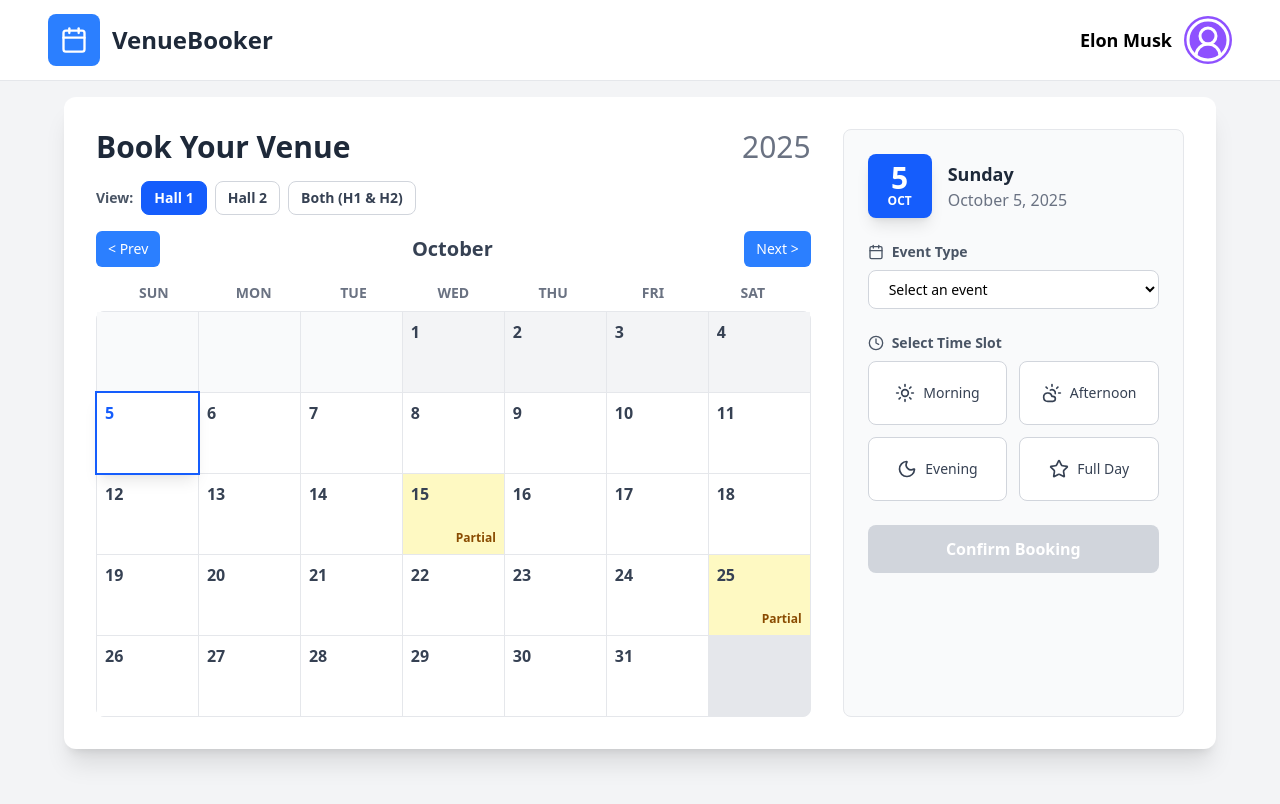
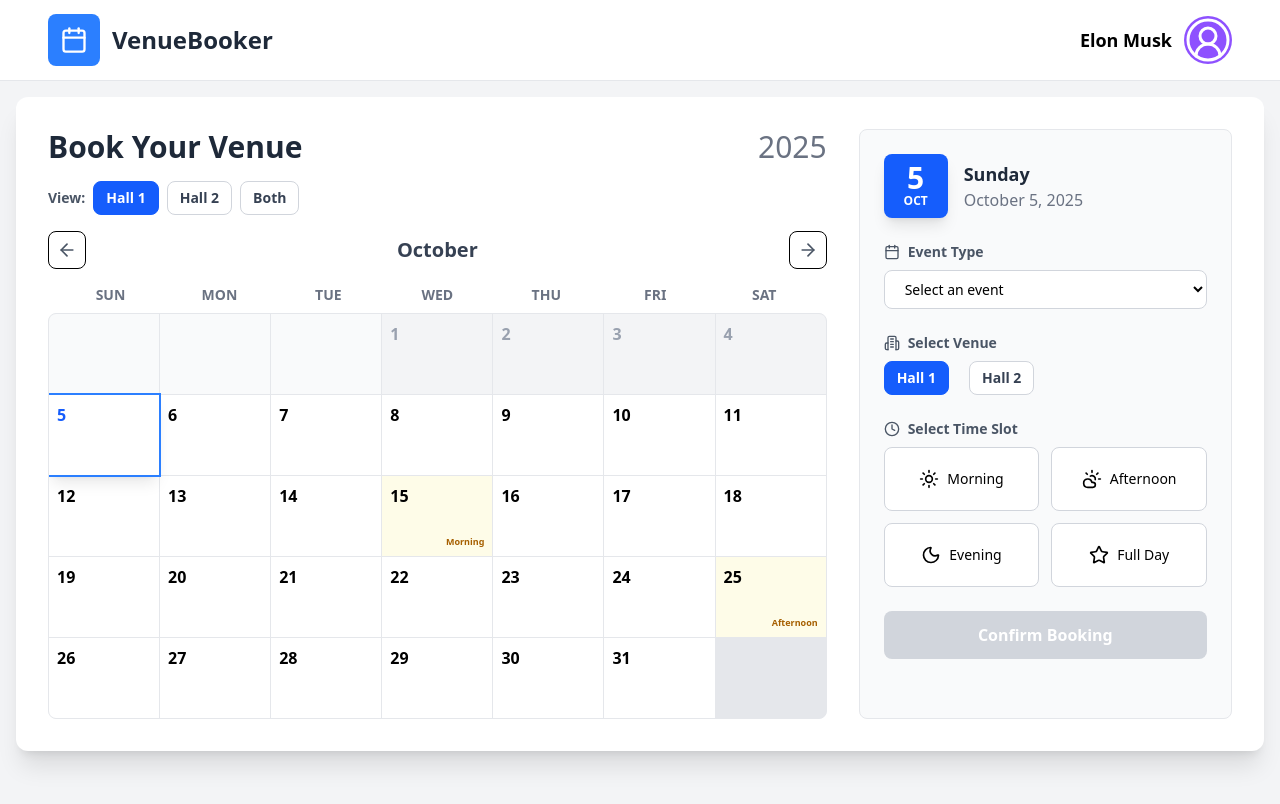
Before and after one commit to Rahul-kulal-73/testing2, a React app: page / in a window 1280 px wide. Shown: the top 804 px of the page. Built offline with nearby package versions, Linux system fonts and the light colour scheme; the HTML template or start-up script is replaced by a standard one.

Commit message:
fixed fullday button and toggle button

```diff
--- a/src/Components/VenueBookingSystem.jsx
+++ b/src/Components/VenueBookingSystem.jsx
@@ -1,5 +1,5 @@
 import React, { useState, useMemo, useEffect } from 'react';
-import { Calendar, Clock, X, AlertCircle, CheckCircle, Sun, CloudSun, Moon, Star } from 'lucide-react';
+import { Calendar, Clock, X, AlertCircle, CheckCircle, Sun, CloudSun, Moon, Star, ArrowLeft, ArrowRight } from 'lucide-react';
 
 // Main component for the Venue Booking System
 const VenueBookingSystem = () => {
@@ -167,9 +167,6 @@ const VenueBookingSystem = () => {
     return basePrice * multiplier;
   }, [eventName, selectedSlot, pricing]);
 
-  const isAnySlotBookedOnSelectedDate = Object.keys(bookedSlotsForSelectedDate).length > 0;
-  const isFullDayBookedOnSelectedDate = 'Full Day' in bookedSlotsForSelectedDate;
-
   // --- RENDER FUNCTIONS ---
 
   const renderCalendar = () => {
@@ -189,52 +186,76 @@ const VenueBookingSystem = () => {
       const isPast = date < today;
       const isToday = date.getTime() === today.getTime();
       const isSelected = selectedDate && date.getTime() === selectedDate.getTime();
-
       const dateKey = formatDate(date);
       const dayBookings = bookings[dateKey] || {};
 
-      let isFullDay = false;
-      let isPartial = false;
+      const baseClasses = `h-16 md:h-20 relative flex flex-col transition-all duration-200 ${!isPast ? 'cursor-pointer' : 'bg-gray-100 text-gray-400'}`;
+      const borderClasses = isSelected ? 'ring-2 ring-blue-500 shadow-lg z-10' : isToday ? 'ring-2 ring-green-500' : '';
 
       if (calendarView === 'Both') {
-          const h1Bookings = dayBookings['Hall 1'] || {};
-          const h2Bookings = dayBookings['Hall 2'] || {};
-          isFullDay = h1Bookings['Full Day'] && h2Bookings['Full Day'];
-          isPartial = !isFullDay && (Object.keys(h1Bookings).length > 0 || Object.keys(h2Bookings).length > 0);
+        days.push(
+          <div key={day} onClick={() => !isPast && handleDateSelect(day)} className={`${baseClasses} p-2 ${borderClasses} bg-white ${!isPast ? 'hover:bg-gray-50' : ''}`}>
+            <div className={`font-semibold ${isSelected ? 'text-blue-600' : ''}`}>{day}</div>
+            {!isPast && (
+              <div className="mt-1.5 space-y-1">
+                {venues.map(venue => {
+                  const venueBookings = dayBookings[venue] || {};
+                  const bookedSlotKeys = Object.keys(venueBookings);
+                  const isBooked = bookedSlotKeys.length > 0;
+
+                  if (!isBooked) {
+                    return null; // Don't show anything if available
+                  }
+
+                  let statusText = '';
+                  let statusClass = '';
+
+                  if (venueBookings['Full Day']) {
+                    statusText = 'FD';
+                    statusClass = 'bg-red-100 text-red-800';
+                  } else {
+                    statusText = bookedSlotKeys.map(slot => slot.charAt(0)).join(',');
+                    statusClass = 'bg-yellow-100 text-yellow-800';
+                  }
+
+                  return (
+                    <div key={venue} className={`px-1.5 py-0.5 rounded-md text-[10px] font-bold text-center ${statusClass}`}>
+                      {venue.replace(' ', '')}:{statusText}
+                    </div>
+                  );
+                })}
+              </div>
+            )}
+          </div>
+        );
       } else {
         const venueBookings = dayBookings[calendarView] || {};
-          isFullDay = 'Full Day' in venueBookings;
-          isPartial = Object.keys(venueBookings).length > 0 && !isFullDay;
-      }
-
-      const classNames = [
-        'h-16 md:h-20 p-2 text-gray-700 flex flex-col relative transition-all duration-200',
-        isPast ? 'bg-gray-100 text-gray-400 cursor-not-allowed' : 'cursor-pointer',
-      ];
-
-      if (!isPast) {
-        if (isFullDay) classNames.push('bg-red-100 hover:bg-red-200');
-        else if (isPartial) classNames.push('bg-yellow-100 hover:bg-yellow-200');
-        else classNames.push('bg-white hover:bg-gray-50');
-      }
-
-      if (isSelected) classNames.push('ring-2 ring-blue-600 shadow-lg z-10');
-      else if (isToday) classNames.push('ring-2 ring-green-500');
+        const isFullDay = 'Full Day' in venueBookings;
+        const isPartial = Object.keys(venueBookings).length > 0 && !isFullDay;
+        const bgClass = isPast ? '' : isFullDay ? 'bg-red-50 hover:bg-red-100' : isPartial ? 'bg-yellow-50 hover:bg-yellow-100' : 'bg-white hover:bg-gray-50';
 
         days.push(
-        <div key={day} onClick={() => !isPast && handleDateSelect(day)} className={classNames.join(' ')}>
-          <div className={`font-semibold ${isSelected ? 'text-blue-600' : ''} ${isToday && !isSelected ? 'text-green-700' : ''}`}>{day}</div>
+          <div key={day} onClick={() => !isPast && handleDateSelect(day)} className={`${baseClasses} p-2 ${bgClass} ${borderClasses}`}>
+            <div className={`font-semibold ${isSelected ? 'text-blue-600' : ''}`}>{day}</div>
             <div className="flex-grow"></div>
-          {isFullDay && <div className="text-right md:text-xs text-[8px] font-bold text-red-700">Booked</div>}
-          {isPartial && <div className="text-right md:text-xs text-[8px] font-bold text-yellow-800">Partial</div>}
+            {!isPast && isFullDay && <div className="text-right text-[9px] font-bold text-red-700">Full Day</div>}
+            {!isPast && isPartial && (
+              <div className="text-right text-[9px] font-bold text-yellow-700 space-y-0.5">
+                {Object.keys(venueBookings).map(slot => <div key={slot}>{slot}</div>)}
+              </div>
+            )}
           </div>
         );
       }
+    }
 
-    return <div className="grid grid-cols-7 gap-px bg-gray-200 rounded-lg border border-gray-200">{days}</div>;
+    return <div className="grid grid-cols-7 gap-px bg-gray-200 rounded-lg border border-gray-200 overflow-hidden">{days}</div>;
   };
 
-  const renderBookingPanel = () => (
+  const renderBookingPanel = () => {
+    const isBothView = calendarView === 'Both';
+
+    return (
       <>
         <div className="flex items-center gap-4 mb-6">
           <div className="bg-blue-600 text-white rounded-lg p-3 flex flex-col items-center justify-center w-16 h-16 shadow-lg">
@@ -247,18 +268,30 @@ const VenueBookingSystem = () => {
           </div>
         </div>
 
-      {/* <div className="my-6">
-        <h3 className="font-bold text-gray-700 mb-3">Select Venue</h3>
-        <div className="flex flex-wrap gap-2">
-          {venues.map(venue => (
-            <button
-              key={venue} onClick={() => { setSelectedVenue(venue); setCalendarView(venue); }}
-              className={`px-3 py-2 rounded-lg border transition-all duration-200 font-semibold text-sm transform hover:-translate-y-px hover:shadow-md ${selectedVenue === venue ? 'border-blue-500 bg-blue-50 text-blue-700 shadow-sm' : 'border-gray-300 hover:border-blue-400 text-gray-600'}`}
-            >{venue}</button>
+        {isBothView ? (
+          <div className="space-y-4 p-4 border border-blue-200 bg-blue-50 rounded-lg">
+            <h3 className="font-bold text-blue-800 text-center text-md mb-3">Daily Booking Summary</h3>
+            {venues.map(venue => {
+              const venueBookings = bookings[formatDate(selectedDate)]?.[venue] || {};
+              const slotsBooked = Object.entries(venueBookings);
+              return (
+                <div key={venue}>
+                  <p className="font-semibold text-gray-700">{venue}:</p>
+                  {slotsBooked.length > 0 ? (
+                    <ul className="list-disc list-inside pl-2 text-sm text-gray-600">
+                      {slotsBooked.map(([slot, event]) => (
+                        <li key={slot}><strong>{slot}:</strong> {event}</li>
                       ))}
+                    </ul>
+                  ) : (
+                    <p className="text-sm text-green-700 font-medium pl-2">All slots available</p>
+                  )}
                 </div>
-      </div> */}
-
+              );
+            })}
+             {/* <p className="text-center text-xs text-gray-500 mt-4">Select an individual venue view to make a new booking.</p> */}
+          </div>
+        ) : (
           <div className="space-y-6">
             <div>
               <label className="text-sm font-semibold text-gray-600 mb-2 flex items-center gap-2"><Calendar className="w-4 h-4" />Event Type</label>
@@ -272,14 +305,27 @@ const VenueBookingSystem = () => {
               </select>
             </div>
 
-        {eventName && !selectedSlot && (
-            <div className="p-3 bg-gray-50 border border-gray-200 rounded-lg text-center">
-                 <p className="text-sm text-gray-600">Please select a time slot to see the final price.</p>
+            <div>
+              <label className="text-sm font-semibold text-gray-600 mb-2 flex items-center gap-2">
+                <svg xmlns="http://www.w3.org/2000/svg" width="16" height="16" viewBox="0 0 24 24" fill="none" stroke="currentColor" strokeWidth="2" strokeLinecap="round" strokeLinejoin="round"><path d="M6 22V4a2 2 0 0 1 2-2h8a2 2 0 0 1 2 2v18"/><path d="M6 12H4a2 2 0 0 0-2 2v6a2 2 0 0 0 2 2h2"/><path d="M18 9h2a2 2 0 0 1 2 2v9a2 2 0 0 1-2 2h-2"/><path d="M10 6h4"/><path d="M10 10h4"/><path d="M10 14h4"/><path d="M10 18h4"/></svg>
+                Select Venue
+              </label>
+             <div className='flex gap-5'>
+               {venues.map(venue => (
+                    <button
+                      key={venue}
+                      onClick={() => handleViewChange(venue)}
+                      className={`px-3 py-1.5 rounded-lg border text-sm font-semibold transition-all duration-200 ${calendarView === venue ? 'bg-blue-600 text-white border-blue-600' : 'bg-white text-gray-700 border-gray-300 hover:border-blue-400'}`}
+                    >
+                      {venue}
+                    </button>
+                  ))}
+
              </div>
-        )}
+            </div>
 
             {calculatedPrice > 0 && (
-          <div className="p-3 bg-blue-50 border border-blue-200 rounded-lg text-center transition-all duration-300">
+              <div className="p-3 bg-blue-50 border-l-4 border-blue-500 rounded-r-lg transition-all duration-300">
                 <p className="text-sm font-semibold text-gray-600">Final Estimated Price</p>
                 <p className="text-2xl font-bold text-blue-800">
                   ₹{calculatedPrice.toLocaleString('en-IN')}
@@ -292,11 +338,11 @@ const VenueBookingSystem = () => {
               <div className="grid grid-cols-2 gap-3">
                 {slots.map(slot => {
                   const isThisSlotBooked = slot.name in bookedSlotsForSelectedDate;
-              const isDisabled = isThisSlotBooked || isFullDayBookedOnSelectedDate || (slot.name === 'Full Day' && isAnySlotBookedOnSelectedDate);
+                  const isDisabled = isThisSlotBooked || bookedSlotsForSelectedDate['Full Day'] || (slot.name === 'Full Day' && Object.keys(bookedSlotsForSelectedDate).length > 0);
                   return (
                     <button
                       key={slot.name} onClick={() => !isDisabled && setSelectedSlot(slot)} disabled={isDisabled}
-                  className={`p-3 rounded-lg border transition-all duration-200 font-medium text-sm flex items-center justify-center gap-2 h-16 transform ${isDisabled ? 'border-gray-200 bg-gray-100 text-gray-400 cursor-not-allowed' : selectedSlot?.name === slot.name ? 'border-blue-500 bg-blue-100 text-blue-700 shadow-inner' : 'border-gray-300 hover:border-blue-400 text-gray-700 bg-white hover:shadow-md hover:-translate-y-px'}`}
+                      className={`p-3 rounded-lg border transition-all duration-200 font-medium text-sm flex items-center justify-center gap-2 h-16 transform ${isDisabled ? 'bg-gray-100 text-gray-400 cursor-not-allowed' : selectedSlot?.name === slot.name ? 'border-blue-500 bg-blue-100 text-blue-700 shadow-inner' : 'border-gray-300 bg-white hover:border-blue-400 hover:shadow-md hover:-translate-y-px'}`}
                     >
                       {isThisSlotBooked ? (
                         <div className="text-center leading-tight">
@@ -315,8 +361,11 @@ const VenueBookingSystem = () => {
               className={`w-full px-4 py-3 rounded-lg transition font-semibold text-white transform hover:scale-105 ${!eventName || !selectedSlot ? 'bg-gray-300 cursor-not-allowed' : 'bg-blue-600 hover:bg-blue-700 shadow-md'}`}
             >Confirm Booking</button>
           </div>
+        )}
       </>
     );
+  }
+
 
   // --- MAIN COMPONENT JSX ---
   return (
@@ -326,7 +375,7 @@ const VenueBookingSystem = () => {
         .animate-slide-in-down { animation: slide-in-down 0.5s ease-out forwards; }
       `}</style>
 
-      <div className="w-full max-w-6xl mx-auto">
+      <div className="w-full max-w-7xl mx-auto">
         {notification.show && (
           <div className={`fixed top-5 right-5 z-50 px-4 py-2 md:px-6 md:py-3 rounded-lg shadow-xl flex items-center gap-3 animate-slide-in-down ${notification.type === 'success' ? 'bg-green-500' : 'bg-red-500'} text-white`}>
             {notification.type === 'success' ? <CheckCircle className="w-6 h-6" /> : <AlertCircle className="w-6 h-6" />}
@@ -342,8 +391,9 @@ const VenueBookingSystem = () => {
               <span className="text-2xl sm:text-3xl font-light text-gray-500 mt-2 sm:mt-0">{currentDate.getFullYear()}</span>
             </div>
 
+            <div className="flex flex-wrap items-center justify-between gap-4 mb-4">
                 {/* Calendar View Controls */}
-            <div className="flex flex-wrap items-center gap-2 mb-4">
+                <div className="flex items-center gap-2">
                   <span className="text-sm font-semibold text-gray-600">View:</span>
                   {venues.map(venue => (
                     <button
@@ -358,22 +408,32 @@ const VenueBookingSystem = () => {
                     onClick={() => handleViewChange('Both')}
                     className={`px-3 py-1.5 rounded-lg border text-sm font-semibold transition-all duration-200 ${calendarView === 'Both' ? 'bg-blue-600 text-white border-blue-600' : 'bg-white text-gray-700 border-gray-300 hover:border-blue-400'}`}
                   >
-                    Both (H1 & H2)
+                    Both
                   </button>
                 </div>
+                 {/* Legend */}
+                {calendarView === 'Both' && (
+                    <div className="flex items-center justify-center flex-wrap gap-x-4 gap-y-1 text-xs text-gray-600 p-2 rounded-lg bg-gray-50 border">
+                        <span className="font-bold">Legend:</span>
+                        <div className="flex items-center gap-1.5"><span className="font-bold text-yellow-800">M</span><span>Morning</span></div>
+                        <div className="flex items-center gap-1.5"><span className="font-bold text-yellow-800">A</span><span>Afternoon</span></div>
+                        <div className="flex items-center gap-1.5"><span className="font-bold text-yellow-800">E</span><span>Evening</span></div>
+                        <div className="flex items-center gap-1.5"><span className="font-bold text-red-800">FD</span><span>Full Day</span></div>
+                    </div>
+                )}
+            </div>
+
 
             <div className="flex items-center justify-between mb-4">
               <button
                 onClick={() => setCurrentDate(new Date(currentDate.getFullYear(), currentDate.getMonth() - 1))}
-                className="px-3 py-2 bg-blue-500 text-white rounded-md hover:bg-blue-600 transition text-sm font-medium"
-              >&lt; Prev</button>
+                className="p-2 rounded-lg bg-white hover:bg-gray-100 border transition"><ArrowLeft className="w-5 h-5 text-gray-600" /></button>
               <h2 className="text-lg sm:text-xl font-semibold text-gray-700 text-center">
                 {currentDate.toLocaleString('default', { month: 'long' })}
               </h2>
               <button
                 onClick={() => setCurrentDate(new Date(currentDate.getFullYear(), currentDate.getMonth() + 1))}
-                className="px-3 py-2 bg-blue-500 text-white rounded-md hover:bg-blue-600 transition text-sm font-medium"
-              >Next &gt;</button>
+                className="p-2 rounded-lg bg-white hover:bg-gray-100 border transition"><ArrowRight className="w-5 h-5 text-gray-600" /></button>
             </div>
             <div className="grid grid-cols-7 text-center font-semibold text-xs sm:text-sm text-gray-500 mb-2 px-2">
               {['SUN', 'MON', 'TUE', 'WED', 'THU', 'FRI', 'SAT'].map(day => <div key={day}>{day}</div>)}
```
Lines whose indentation alone changed are shown as unchanged.
